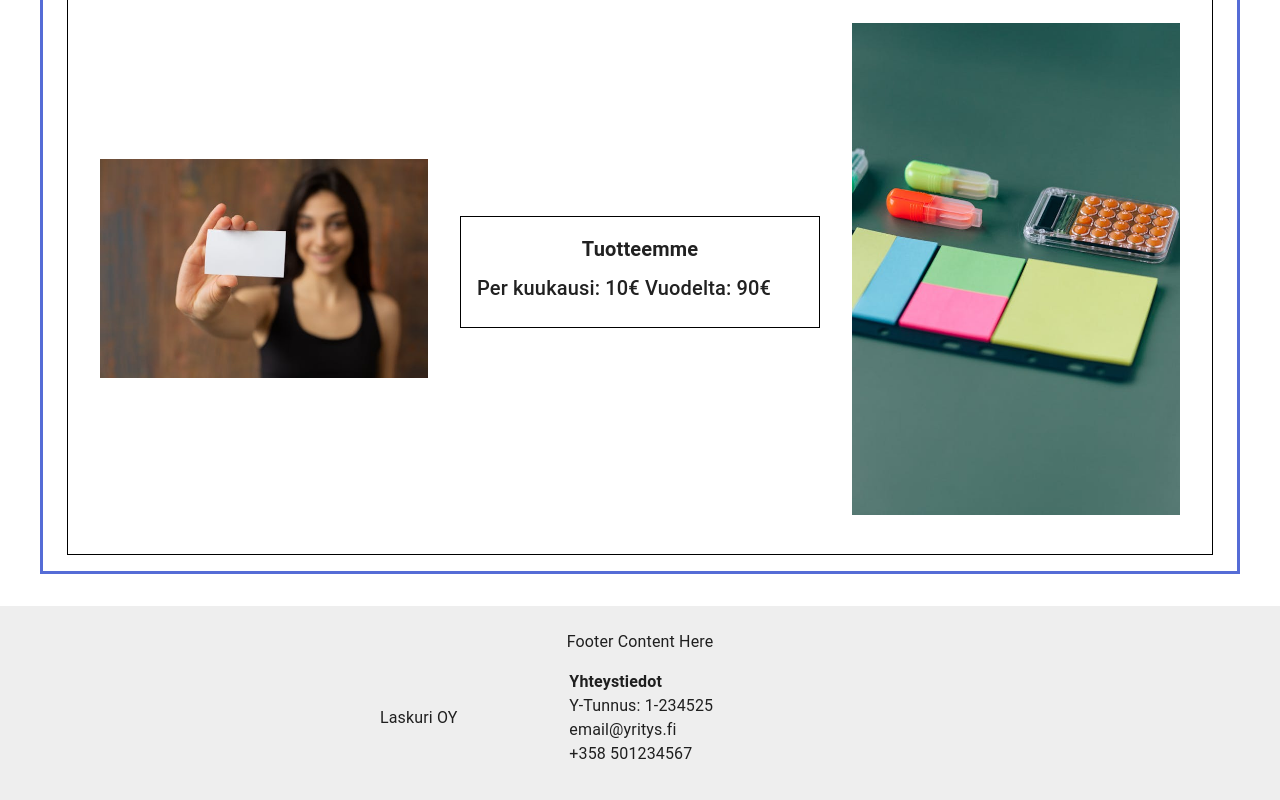
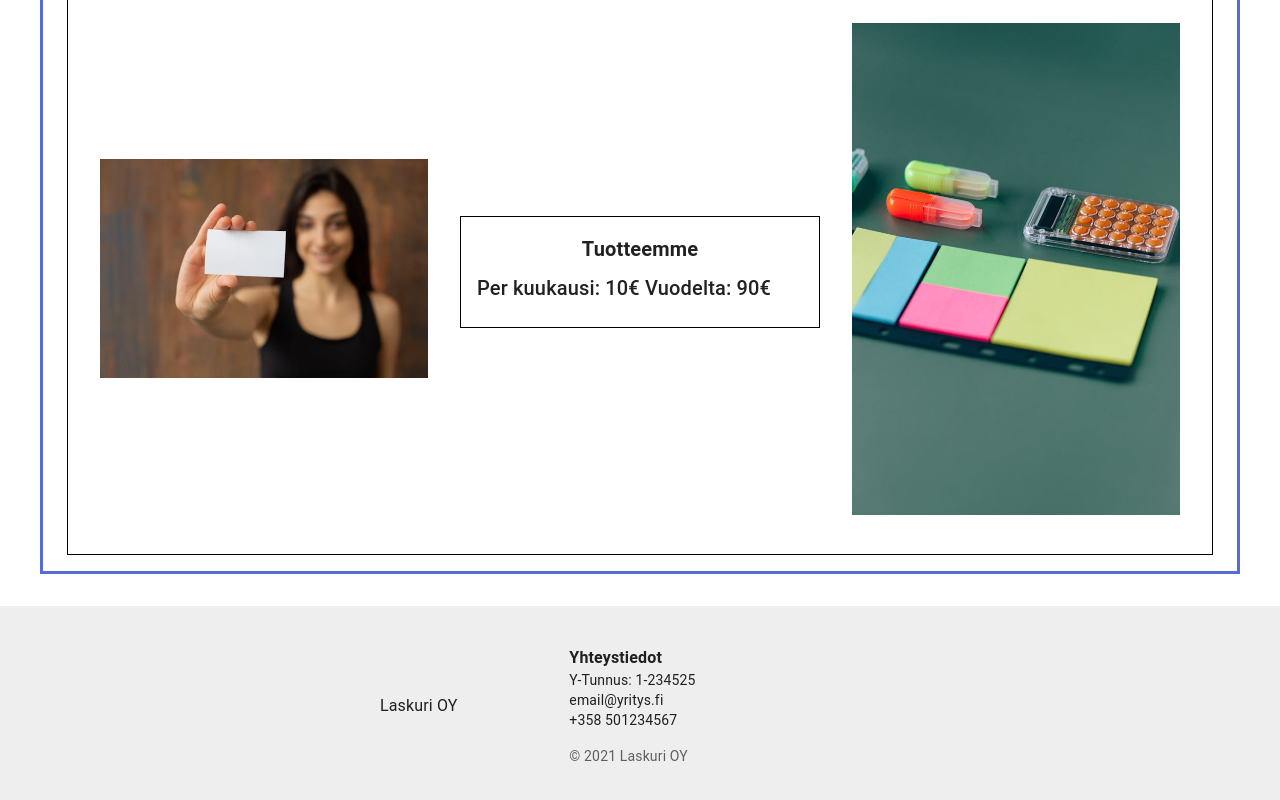
Before and after one commit to nokka200/MyResponsiveWebPage, a React (Vite) app: page / in a window 1280 px wide. Shown: the part 1540-2340 px from the top of the page. Built offline with nearby package versions, Linux system fonts and the light colour scheme.

Commit message:
korjattu footeria

```diff
--- a/src/components/Footer/Footer.jsx
+++ b/src/components/Footer/Footer.jsx
@@ -1,4 +1,4 @@
-import { Box, Container, Typography, Grid2, Stack } from '@mui/material';
+import { Box, Container, Grid2, Stack, Typography } from '@mui/material';
 
 export default function Footer() {
   return (
@@ -15,9 +15,6 @@ export default function Footer() {
       }}
     >
       <Container maxWidth='sm'>
-        <Typography variant='body1' align='center'>
-          Footer Content Here
-        </Typography>
         <Grid2
           container
           spacing={2}
@@ -36,12 +33,26 @@ export default function Footer() {
           </Grid2>
           <Grid2 size={{ md: 8, xs: 12 }}>
             <Box component='section' sx={{ p: 2 }}>
-              <p>
+              <Typography variant='body1' component={'p'}>
                 <strong>Yhteystiedot</strong>
-              </p>
-              <p>Y-Tunnus: 1-234525</p>
-              <p>email@yritys.fi</p>
-              <p>+358 501234567</p>
+              </Typography>
+              <Typography variant='body2' component={'p'}>
+                Y-Tunnus: 1-234525
+              </Typography>
+              <Typography variant='body2' component={'p'}>
+                email@yritys.fi
+              </Typography>
+              <Typography variant='body2' component={'p'}>
+                +358 501234567
+              </Typography>
+              <Typography
+                variant='body2'
+                color='textSecondary'
+                component={'p'}
+                sx={{ mt: 2 }}
+              >
+                © 2021 Laskuri OY
+              </Typography>
             </Box>
           </Grid2>
         </Grid2>
```
